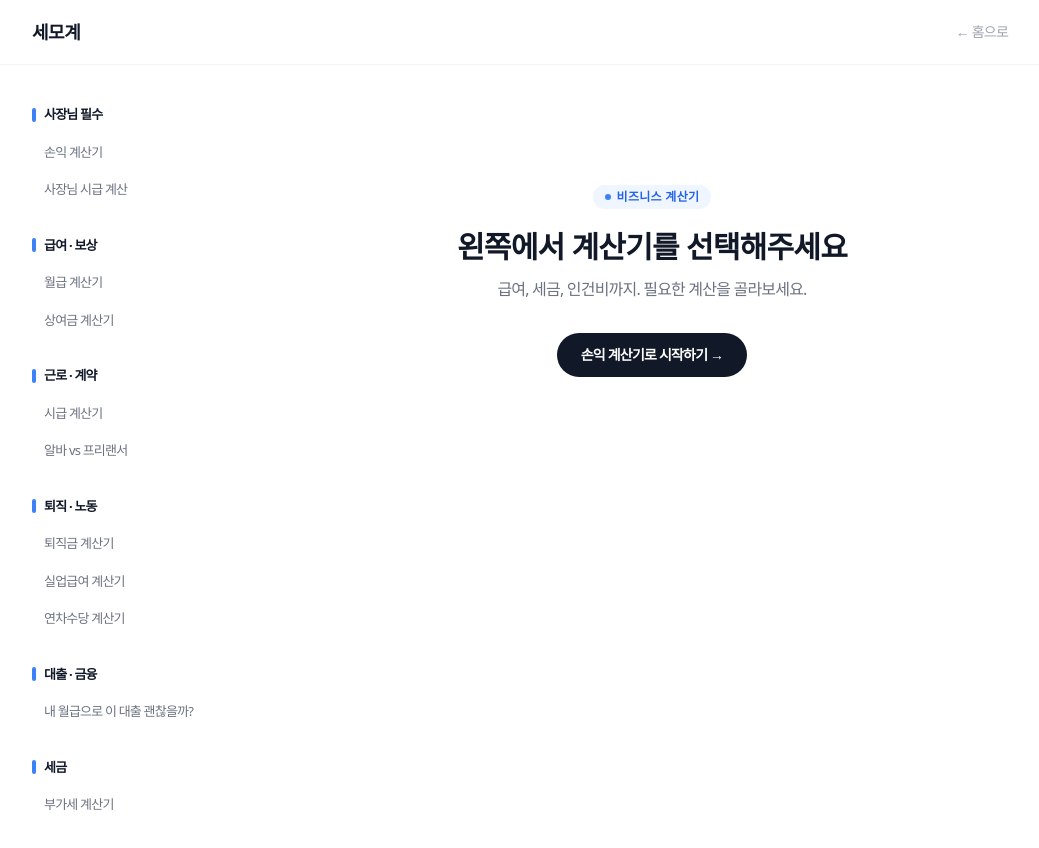
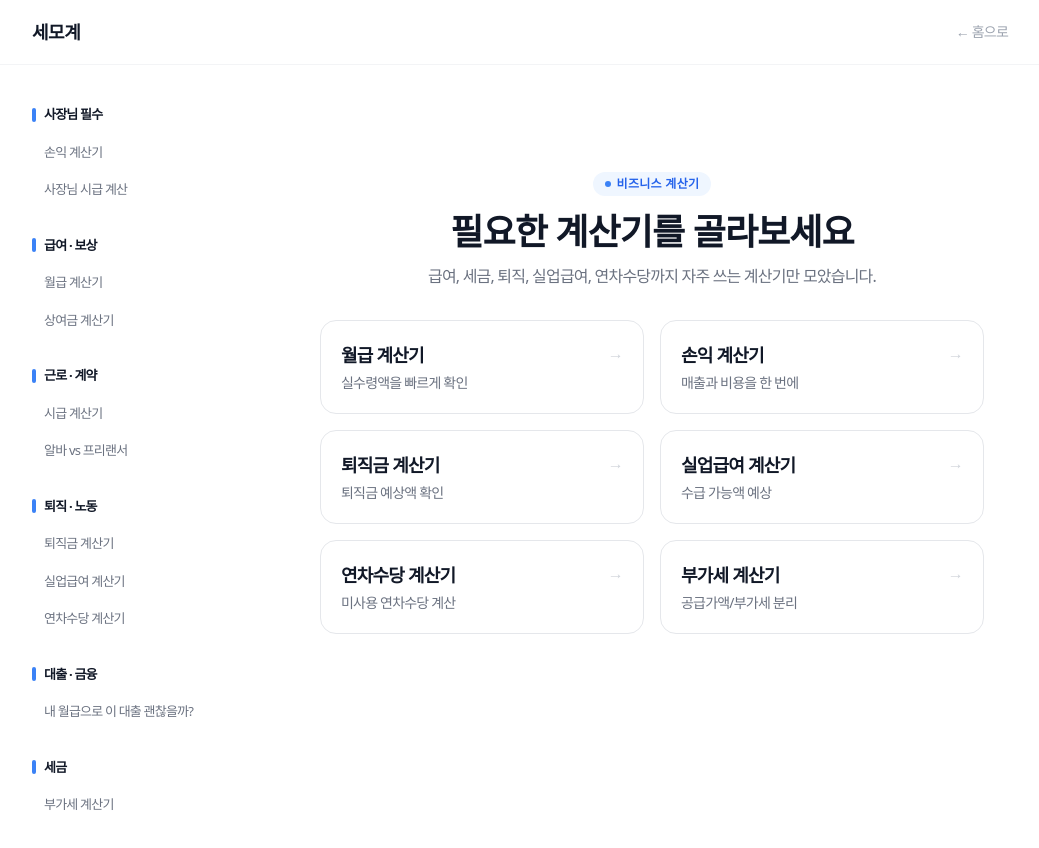
Before and after one commit to greentea2417/semogye-calculator, a Next.js app: page /business in a window 1280 px wide. Shown: the top 848 px of the page, without its empty margins (120-1159 px from the left). Built offline with nearby package versions, Linux system fonts and the light colour scheme; a web font is replaced by a local one.

Commit message:
feat: simplify home and add business grid

```diff
--- a/app/business/page.tsx
+++ b/app/business/page.tsx
@@ -1,24 +1,49 @@
 import Link from "next/link";
+
+const items = [
+  { href: "/business/salary", label: "월급 계산기", desc: "실수령액을 빠르게 확인" },
+  { href: "/business/profit", label: "손익 계산기", desc: "매출과 비용을 한 번에" },
+  { href: "/business/retirement", label: "퇴직금 계산기", desc: "퇴직금 예상액 확인" },
+  { href: "/business/unemployment", label: "실업급여 계산기", desc: "수급 가능액 예상" },
+  { href: "/business/annual", label: "연차수당 계산기", desc: "미사용 연차수당 계산" },
+  { href: "/business/vat", label: "부가세 계산기", desc: "공급가액/부가세 분리" },
+];
 
 export default function BusinessPage() {
   return (
-    <div className="flex flex-col items-center justify-center text-center py-16 md:py-20">
-      <span className="inline-flex items-center gap-1.5 px-3 py-1 rounded-full bg-blue-50 text-blue-600 text-xs font-semibold tracking-wide mb-5">
-        <span className="w-1.5 h-1.5 rounded-full bg-blue-500" />
+    <div className="mx-auto max-w-5xl px-4 py-12 sm:px-6 sm:py-16">
+      <div className="mb-8 text-center">
+        <span className="inline-flex items-center gap-1.5 rounded-full bg-blue-50 px-3 py-1 text-xs font-semibold tracking-wide text-blue-600">
+          <span className="h-1.5 w-1.5 rounded-full bg-blue-500" />
           비즈니스 계산기
         </span>
-      <h1 className="text-2xl md:text-3xl font-extrabold tracking-tight text-gray-900 mb-3">
-        왼쪽에서 계산기를 선택해주세요
+        <h1 className="mt-4 text-3xl font-extrabold tracking-tight text-gray-900 sm:text-4xl">
+          필요한 계산기를 골라보세요
         </h1>
-      <p className="text-gray-500 mb-8">
-        급여, 세금, 인건비까지. 필요한 계산을 골라보세요.
+        <p className="mt-3 text-gray-500">
+          급여, 세금, 퇴직, 실업급여, 연차수당까지 자주 쓰는 계산기만 모았습니다.
         </p>
+      </div>
+
+      <div className="grid grid-cols-1 gap-4 sm:grid-cols-2">
+        {items.map((item) => (
           <Link
-        href="/business/profit"
-        className="px-6 py-3 rounded-full bg-gray-900 text-white text-sm font-semibold hover:bg-gray-800 transition-colors"
+            key={item.href}
+            href={item.href}
+            className="group rounded-2xl border border-gray-200 bg-white p-5 transition-all hover:-translate-y-0.5 hover:border-blue-200 hover:shadow-lg"
           >
-        손익 계산기로 시작하기 →
+            <div className="flex items-start justify-between gap-4">
+              <div>
+                <h2 className="text-lg font-bold text-gray-900 transition-colors group-hover:text-blue-600">
+                  {item.label}
+                </h2>
+                <p className="mt-1 text-sm text-gray-500">{item.desc}</p>
+              </div>
+              <span className="text-gray-300 transition-colors group-hover:text-blue-500">→</span>
+            </div>
           </Link>
+        ))}
+      </div>
     </div>
   );
 }
--- a/app/page.tsx
+++ b/app/page.tsx
@@ -197,32 +197,16 @@ export default function HomePage() {
         </div>
       </section>
 
-      {/* 클로징 CTA */}
+      {/* 클로징 설명 */}
       <section className="bg-gray-900">
         <div className="max-w-3xl mx-auto px-6 py-20 text-center">
           <h2 className="text-3xl md:text-4xl font-extrabold tracking-tight text-white not-italic">
-            지금 바로 계산해보세요
+            세모계는 계산을 쉽게 만드는 도구입니다
           </h2>
-          <p className="mt-4 text-gray-400 not-italic">
-            가입도, 결제도 필요 없어요. 숫자만 입력하면 끝.
+          <p className="mt-5 text-gray-400 not-italic leading-relaxed max-w-2xl mx-auto">
+            급여, 세금, 생활, 건강까지. 필요한 계산만 빠르게 모아 정확하게 안내합니다.
+            복잡한 계산을 줄이고, 사용자는 결과만 편하게 확인할 수 있도록 만들었습니다.
           </p>
-          <Link
-            href="/business"
-            className="inline-block mt-8 px-8 py-3.5 rounded-full bg-white text-gray-900 text-sm font-semibold hover:bg-gray-100 transition-colors"
-          >
-            비즈니스 계산기 시작하기
-          </Link>
-          <div className="mt-10 flex flex-wrap justify-center gap-3 text-sm text-gray-400">
-            <Link href="/about" className="hover:text-white">소개</Link>
-            <Link href="/faq" className="hover:text-white">FAQ</Link>
-            <Link href="/contact" className="hover:text-white">문의하기</Link>
-            <Link href="/privacy" className="hover:text-white">개인정보처리방침</Link>
-            <Link href="/terms" className="hover:text-white">이용약관</Link>
-            <Link href="/rag" className="hover:text-white">RAG 챗봇</Link>
-            <Link href="/retirement" className="hover:text-white">퇴직금 계산기</Link>
-            <Link href="/annual" className="hover:text-white">연차수당 계산기</Link>
-            <Link href="/unemployment" className="hover:text-white">실업급여 계산기</Link>
-          </div>
         </div>
       </section>
     </div>
```
Lines whose indentation alone changed are shown as unchanged.
